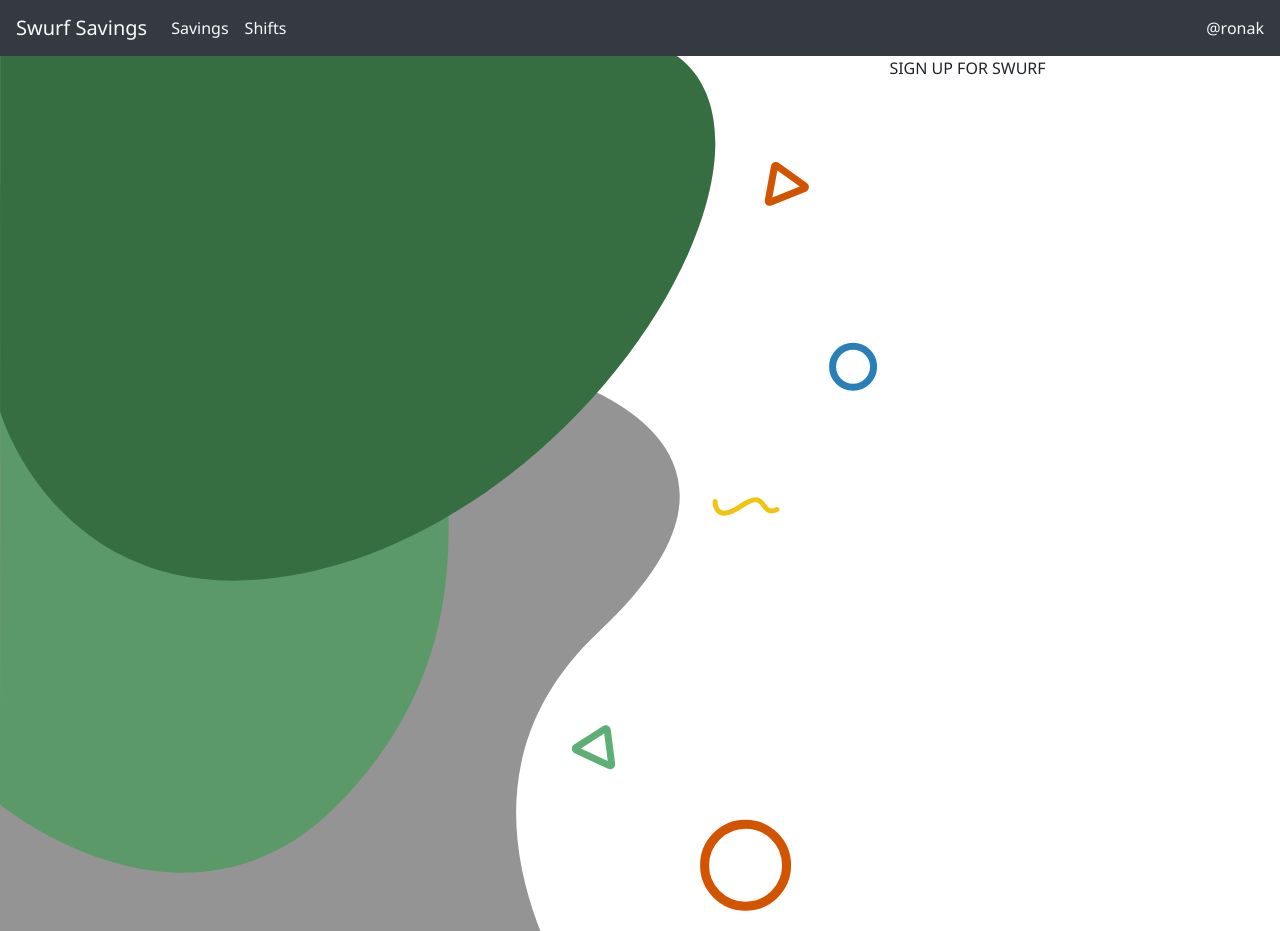
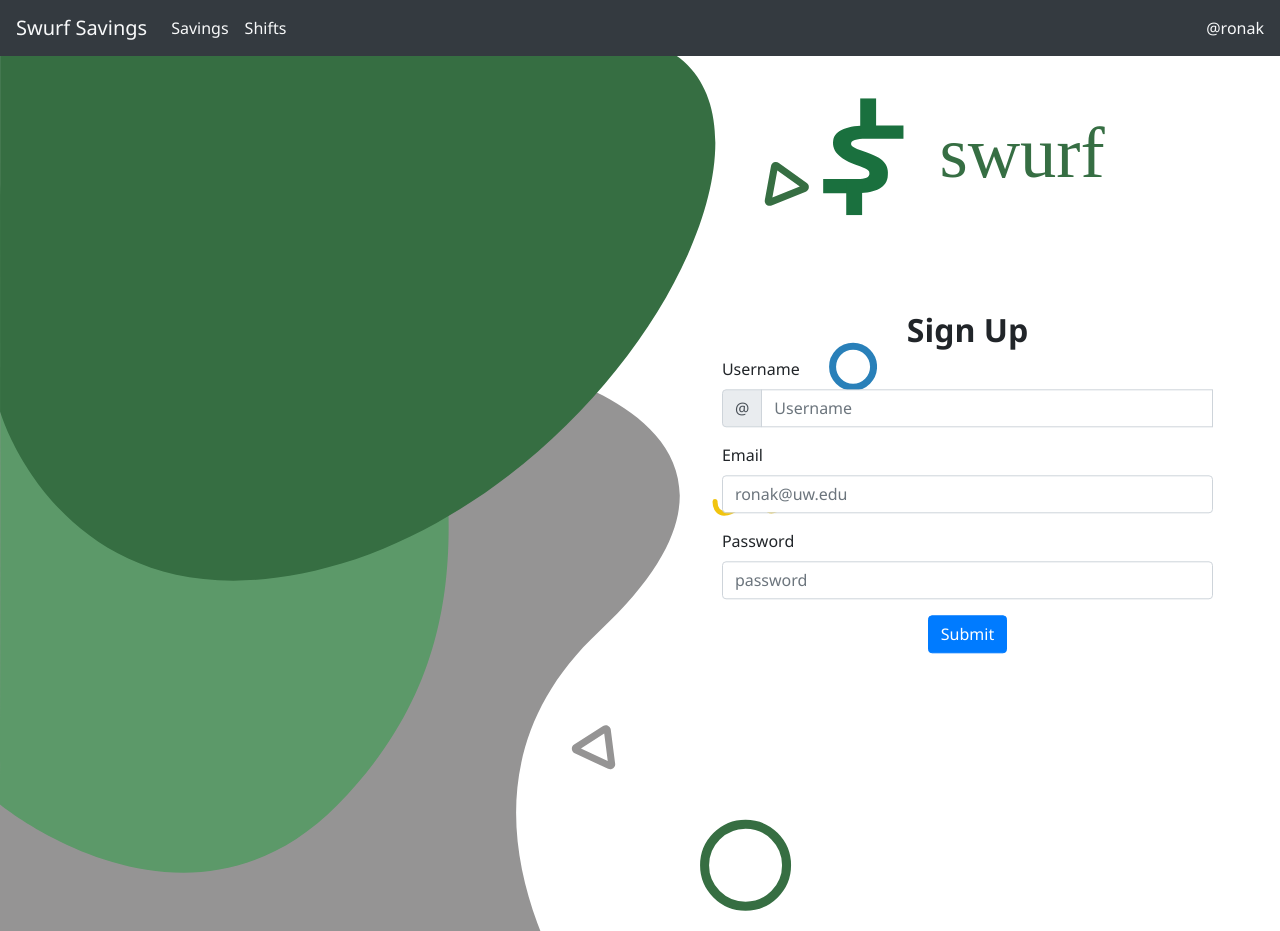
Before and after one commit to ronak0624/swurf-savings, a React (Create React App) app: page / in a window 1280 px wide. Before the commit the page ends 800 px from the top, so only its background shows below. Built offline with nearby package versions, Linux system fonts and the light colour scheme; a web font is replaced by a local one.

Commit message:
signup screen

```diff
--- a/src/components/NewShift/index.js
+++ b/src/components/NewShift/index.js
@@ -76,7 +76,7 @@ export default function NewShift(props) {
           </Form>
         </Modal.Body>
         <Modal.Footer>
-          <Button variant="primary" onClick={handleSubmit}>
+          <Button className="submit-btn" variant="primary" onClick={handleSubmit}>
             Submit
             </Button>
         </Modal.Footer>
--- a/src/components/SignupForm/index.js
+++ b/src/components/SignupForm/index.js
@@ -1,51 +1,55 @@
-import React from 'react';
-import Form from 'react-boostrap/Form'
-import Button from 'react-boostrap/Button'
+import React, {useState} from 'react';
+import Form from 'react-bootstrap/Form'
+import Button from 'react-bootstrap/Button'
+import InputGroup from 'react-bootstrap/InputGroup'
+import Row from 'react-bootstrap/Row'
 
 export default function SignupForm() {
 
     const [validated, setValidated] = useState(false);
 
+    const [state, setState] = useState({
+        email: "",
+        username: "",
+        password: ""
+    })
+
     const handleSubmit = event => {
         const form = event.currentTarget;
-        if (form.checkValidity() === false) {
+        const isValid = form.checkValidity();
+
+        if (!isValid) {
             event.preventDefault();
             event.stopPropagation();
         }
+        setValidated(true);
 
-        setValidated(true);
+        if(validated){
+            event.preventDefault();
+            console.log(state);
+        }
     };
 
+    const handleChange = e => {
+        const { name, value } = e.target
+        setState(prevState => ({
+            ...prevState,
+            [name]: value
+        }))
+    }
+
     return (
-        <Form noValidate validated={validated} onSubmit={handleSubmit}>
-            <Form.Row>
-                <Form.Group as={Col} md="4" controlId="validationCustom01">
-                    <Form.Label>First name</Form.Label>
-                    <Form.Control
-                        required
-                        type="text"
-                        placeholder="First name"
-                        defaultValue="Mark"
-                    />
-                    <Form.Control.Feedback>Looks good!</Form.Control.Feedback>
-                </Form.Group>
-                <Form.Group as={Col} md="4" controlId="validationCustom02">
-                    <Form.Label>Last name</Form.Label>
-                    <Form.Control
-                        required
-                        type="text"
-                        placeholder="Last name"
-                        defaultValue="Otto"
-                    />
-                    <Form.Control.Feedback>Looks good!</Form.Control.Feedback>
-                </Form.Group>
-                <Form.Group as={Col} md="4" controlId="validationCustomUsername">
+        <Form className="mt-5 mx-auto w-75 signup-form" noValidate validated={validated} onSubmit={handleSubmit}>
+            <h2 className="display-5 mt-5 text-center"><b>Sign Up</b></h2>
+            <Form.Group md="4" controlId="validationCustomUsername">
                 <Form.Label>Username</Form.Label>
                 <InputGroup>
                     <InputGroup.Prepend>
                         <InputGroup.Text id="inputGroupPrepend">@</InputGroup.Text>
                     </InputGroup.Prepend>
                     <Form.Control
+                        onChange={handleChange}
+                        name="username"
                         type="text"
                         placeholder="Username"
                         aria-describedby="inputGroupPrepend"
@@ -56,38 +60,23 @@ export default function SignupForm() {
                     </Form.Control.Feedback>
                 </InputGroup>
             </Form.Group>
-            </Form.Row>
-            <Form.Row>
-                <Form.Group as={Col} md="6" controlId="validationCustom03">
-                    <Form.Label>City</Form.Label>
-                    <Form.Control type="text" placeholder="City" required />
+            <Form.Group controlId="validationEmail">
+                <Form.Label>Email</Form.Label>
+                <Form.Control name="email" onChange={handleChange} value={state.email} type="text" placeholder="ronak@uw.edu" required />
                 <Form.Control.Feedback type="invalid">
-                        Please provide a valid city.
+                    Please provide a valid email.
               </Form.Control.Feedback>
             </Form.Group>
-                <Form.Group as={Col} md="3" controlId="validationCustom04">
-                    <Form.Label>State</Form.Label>
-                    <Form.Control type="text" placeholder="State" required />
+            <Form.Group controlId="validationPassword1">
+                <Form.Label>Password</Form.Label>
+                <Form.Control name="password" onChange={handleChange} value={state.password} type="password" placeholder="password" required />
                 <Form.Control.Feedback type="invalid">
-                        Please provide a valid state.
+                    Please provide a valid password.
               </Form.Control.Feedback>
             </Form.Group>
-                <Form.Group as={Col} md="3" controlId="validationCustom05">
-                    <Form.Label>Zip</Form.Label>
-                    <Form.Control type="text" placeholder="Zip" required />
-                    <Form.Control.Feedback type="invalid">
-                        Please provide a valid zip.
-                </Form.Control.Feedback>
-                </Form.Group>
-            </Form.Row>
-            <Form.Group>
-                <Form.Check
-                    required
-                    label="Agree to terms and conditions"
-                    feedback="You must agree before submitting."
-                />
-            </Form.Group>
-            <Button type="submit">Submit form</Button>
+            <Row>
+                <Button className="mx-auto submit-btn" type="primary" onClick={handleSubmit}>Submit</Button>
+            </Row>
         </Form>
     );
 }
--- a/src/components/SignupForm/style.css
+++ b/src/components/SignupForm/style.css
@@ -0,0 +1,4 @@
+.signup-form{
+    margin-top: 50%;
+    transform: translateY(-50%);
+}
--- a/src/pages/Login/index.js
+++ b/src/pages/Login/index.js
@@ -1,8 +1,9 @@
 import React from 'react';
 import './style.css';
-import Container from 'react-bootstrap/Container'
-import Row from 'react-bootstrap/Row'
-import Col from 'react-bootstrap/Col'
+import Container from 'react-bootstrap/Container';
+import Row from 'react-bootstrap/Row';
+import Col from 'react-bootstrap/Col';
+import SignupForm from '../../components/SignupForm';
 
 export default function Login() {
   return (
@@ -14,13 +15,13 @@ export default function Login() {
             <path id="Path_7" data-name="Path 7" d="M1940.985,429.107s21.917,7.273,11.568-24.016,16.312-13.895,13.3-33.1" transform="translate(1069.494 -989.575) rotate(90)" fill="none" stroke="#2980b9" stroke-linecap="round" stroke-width="5" />
             <g id="Polygon_1" data-name="Polygon 1" transform="translate(746.877 132.881) rotate(-22)" fill="none">
               <path d="M23.277,6.662a5,5,0,0,1,8.446,0L50.133,35.7A5,5,0,0,1,45.91,43.38H9.09A5,5,0,0,1,4.867,35.7Z" stroke="none" />
-              <path d="M 27.5 13.07407760620117 L 12.72553634643555 36.38028335571289 L 42.27446365356445 36.38028335571289 L 27.5 13.07407760620117 M 27.5 4.338623046875 C 29.12062072753906 4.338623046875 30.74123954772949 5.112934112548828 31.72295951843262 6.661563873291016 L 50.13329315185547 35.70322799682617 C 52.2436408996582 39.03223037719727 49.85187911987305 43.38028335571289 45.91033172607422 43.38028335571289 L 9.089653015136719 43.38028335571289 C 5.148105621337891 43.38028335571289 2.756359100341797 39.03223037719727 4.866706848144531 35.70322799682617 L 23.27704048156738 6.661563873291016 C 24.25876045227051 5.112934112548828 25.87937927246094 4.338623046875 27.5 4.338623046875 Z" stroke="none" fill="#d35400" />
+              <path d="M 27.5 13.07407760620117 L 12.72553634643555 36.38028335571289 L 42.27446365356445 36.38028335571289 L 27.5 13.07407760620117 M 27.5 4.338623046875 C 29.12062072753906 4.338623046875 30.74123954772949 5.112934112548828 31.72295951843262 6.661563873291016 L 50.13329315185547 35.70322799682617 C 52.2436408996582 39.03223037719727 49.85187911987305 43.38028335571289 45.91033172607422 43.38028335571289 L 9.089653015136719 43.38028335571289 C 5.148105621337891 43.38028335571289 2.756359100341797 39.03223037719727 4.866706848144531 35.70322799682617 L 23.27704048156738 6.661563873291016 C 24.25876045227051 5.112934112548828 25.87937927246094 4.338623046875 27.5 4.338623046875 Z" stroke="none" fill="#366E42" />
             </g>
             <g id="Polygon_2" data-name="Polygon 2" transform="translate(584.743 674.41) rotate(25)" fill="none">
               <path d="M23.277,6.662a5,5,0,0,1,8.446,0L50.133,35.7A5,5,0,0,1,45.91,43.38H9.09A5,5,0,0,1,4.867,35.7Z" stroke="none" />
-              <path d="M 27.5 13.07407760620117 L 12.72553634643555 36.38028335571289 L 42.27446365356445 36.38028335571289 L 27.5 13.07407760620117 M 27.5 4.338623046875 C 29.12062072753906 4.338623046875 30.74123954772949 5.112934112548828 31.72295951843262 6.661563873291016 L 50.13329315185547 35.70322799682617 C 52.2436408996582 39.03223037719727 49.85187911987305 43.38028335571289 45.91033172607422 43.38028335571289 L 9.089653015136719 43.38028335571289 C 5.148105621337891 43.38028335571289 2.756359100341797 39.03223037719727 4.866706848144531 35.70322799682617 L 23.27704048156738 6.661563873291016 C 24.25876045227051 5.112934112548828 25.87937927246094 4.338623046875 27.5 4.338623046875 Z" stroke="none" fill="#5daf76" />
+              <path d="M 27.5 13.07407760620117 L 12.72553634643555 36.38028335571289 L 42.27446365356445 36.38028335571289 L 27.5 13.07407760620117 M 27.5 4.338623046875 C 29.12062072753906 4.338623046875 30.74123954772949 5.112934112548828 31.72295951843262 6.661563873291016 L 50.13329315185547 35.70322799682617 C 52.2436408996582 39.03223037719727 49.85187911987305 43.38028335571289 45.91033172607422 43.38028335571289 L 9.089653015136719 43.38028335571289 C 5.148105621337891 43.38028335571289 2.756359100341797 39.03223037719727 4.866706848144531 35.70322799682617 L 23.27704048156738 6.661563873291016 C 24.25876045227051 5.112934112548828 25.87937927246094 4.338623046875 27.5 4.338623046875 Z" stroke="none" fill="#959494" />
             </g>
-            <g id="Ellipse_1" data-name="Ellipse 1" transform="translate(700 784)" fill="none" stroke="#d35400" stroke-width="9">
+            <g id="Ellipse_1" data-name="Ellipse 1" transform="translate(700 784)" fill="none" stroke="#366E42" stroke-width="9">
               <circle cx="45.5" cy="45.5" r="45.5" stroke="none" />
               <circle cx="45.5" cy="45.5" r="41" fill="none" />
             </g>
@@ -37,8 +38,20 @@ export default function Login() {
       <Container fluid="true">
         <Row>
           <Col></Col>
-          <Col className="text-center sign-up">
-            SIGN UP FOR SWURF
+          <Col className="sign-up">
+            <Row>
+              <svg className="mx-auto" xmlns="http://www.w3.org/2000/svg" width="300" height="117" viewBox="0 0 647.915 257.823">
+                <g id="Group_8" data-name="Group 8" transform="translate(-188.085 -127)">
+                  <text id="swurf" transform="translate(449 301)" fill="#366e43" font-size="160" font-family="Europa-Regular"><tspan x="0" y="0">swurf</tspan></text>
+                  <g id="Group_5" data-name="Group 5" transform="translate(47 38.5)">
+                    <path id="Path_1" data-name="Path 1" d="M3.1,173.475l68.566-10.86c39.927-6.324,65.962-20.375,66.281-45.761.386-30.714-20.348-40.8-52.006-46.7C59,65.138,46.458,63.709,46.572,54.621S66.43,41.7,81.279,39.347c24.5-3.843,77.745-12.314,77.745-12.314L154.457-1.8,76.5,10.546C33.606,17.341,7.031,31.266,6.74,54.458c-.354,28.206,27.174,40.42,58.832,46.318,24.25,4.418,31.654,6.212,31.532,15.927-.114,9.089-12.989,12.272-30.367,15.024L-1.79,142.582Z" transform="translate(169.991 125.796) rotate(9)" fill="#1a703e" />
+                    <path id="Path_2" data-name="Path 2" d="M0,0V75" transform="translate(245.03 88.5)" fill="none" stroke="#1a703e" stroke-width="35" />
+                    <line id="Line_2" data-name="Line 2" y2="75" transform="translate(214.211 271.323)" fill="none" stroke="#1a703e" stroke-width="35" />
+                  </g>
+                </g>
+              </svg>
+            </Row>
+            <Row><SignupForm /></Row>
           </Col>
         </Row>
       </Container>
--- a/src/pages/Login/style.css
+++ b/src/pages/Login/style.css
@@ -5,3 +5,7 @@
     left: 0;
     z-index: -5;
 }
+.sign-up{
+    margin-top: 40vh;
+    transform: translateY(-50%);
+}
```
Lines whose indentation alone changed are shown as unchanged.
